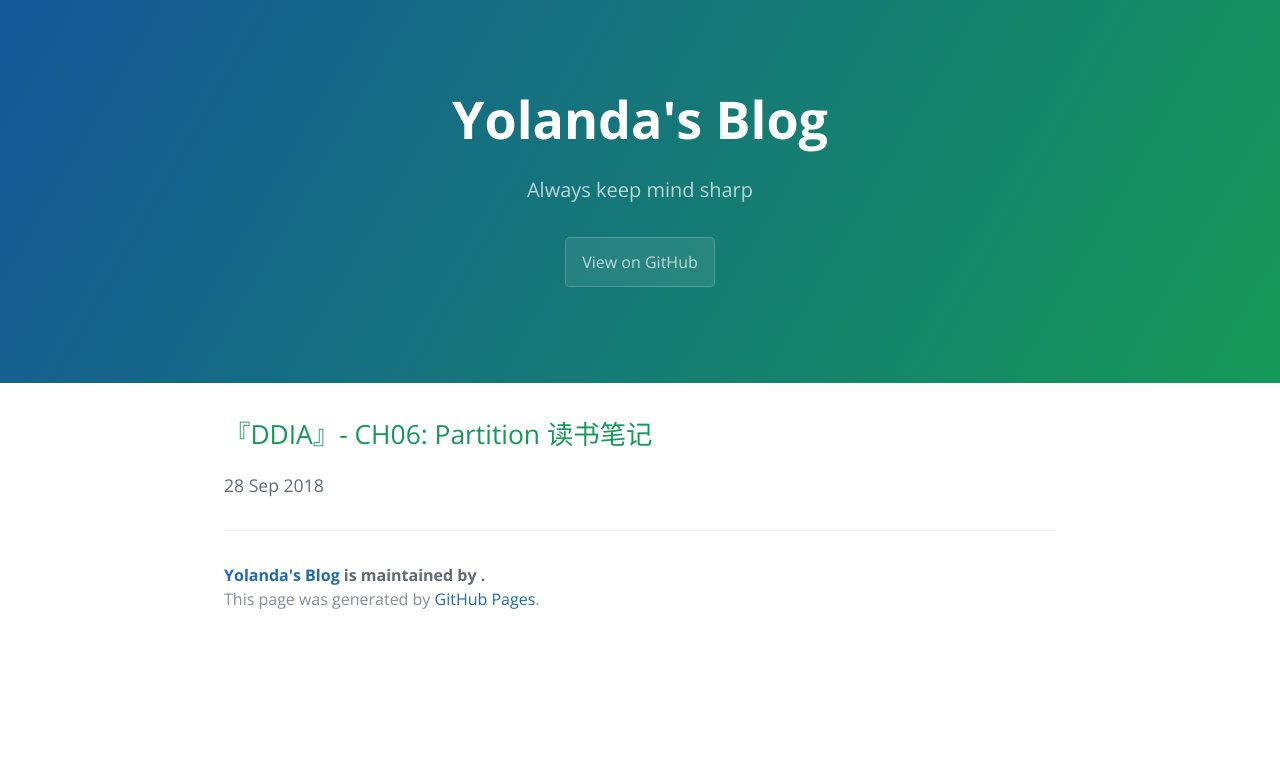
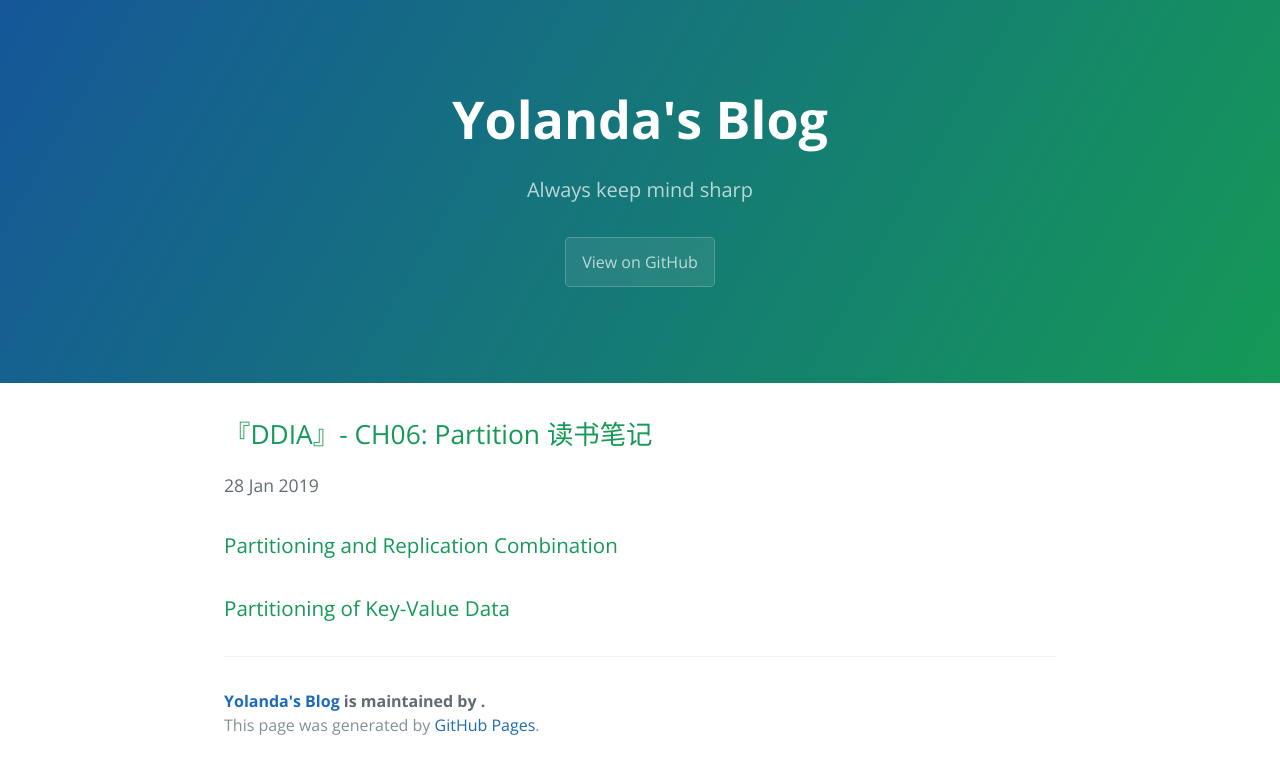
Before and after one commit to YolandaLeo/yolandaleo.github.io, a Jekyll site: the page built from _posts/2019-01-28-DDIA读书笔记-CH06.markdown, in a window 1280 px wide. Shown: the top 774 px of the page. Built offline with Jekyll 4.4.1, drawn with Linux system fonts in a browser that asks for light colours.

Commit message:
DDIA ch06

```diff
--- a/_posts/2018-09-28-DDIA读书笔记-CH06.markdown
+++ b/_posts/2019-01-28-DDIA读书笔记-CH06.markdown
@@ -3,3 +3,9 @@ layout: post
 categories: 'book note'
 title: "『DDIA』- CH06: Partition 读书笔记"
 ---
+
+### Partitioning and Replication Combination
+### Partitioning of Key-Value Data
+
+
+<!--more-->
```
